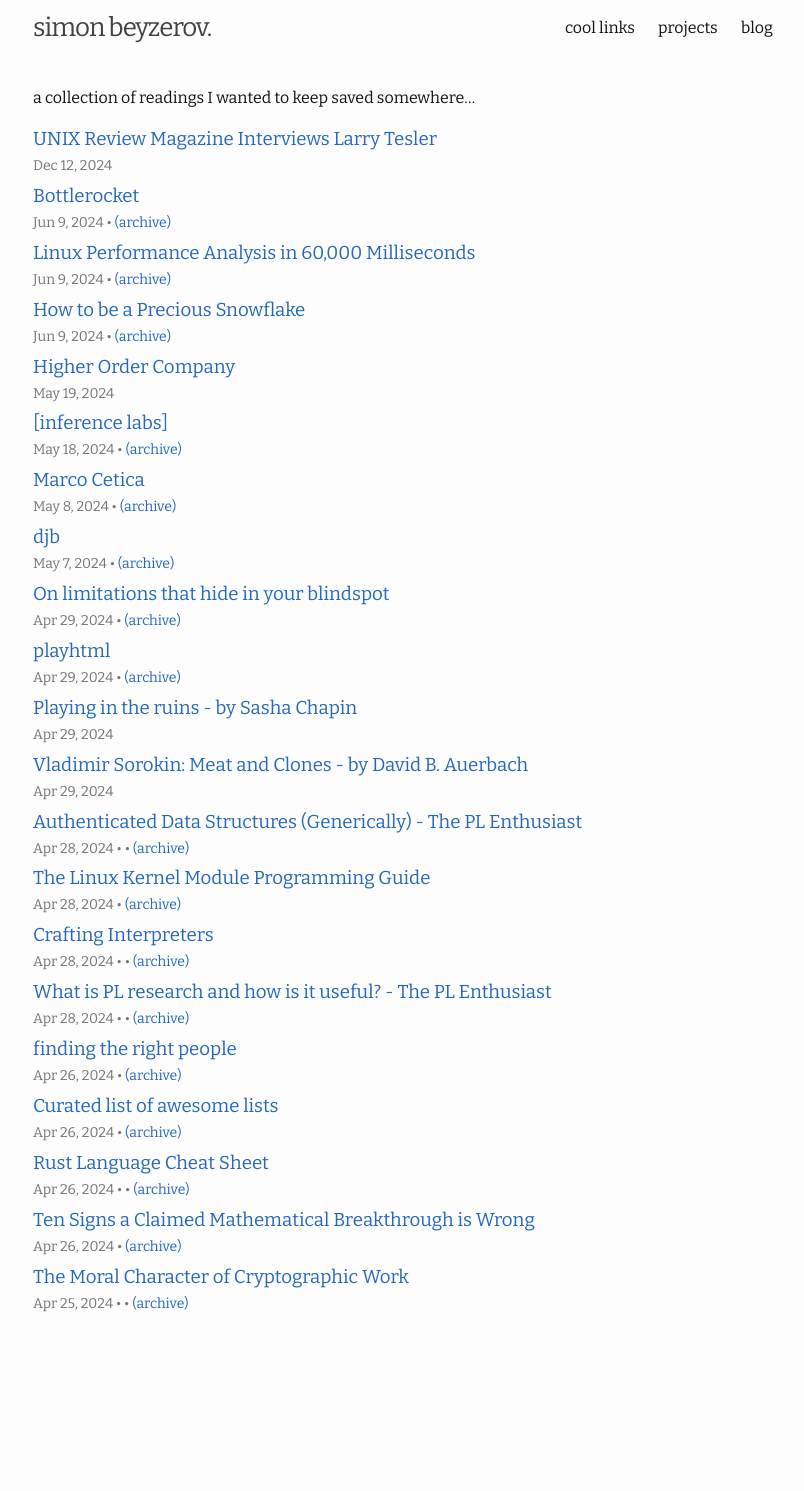
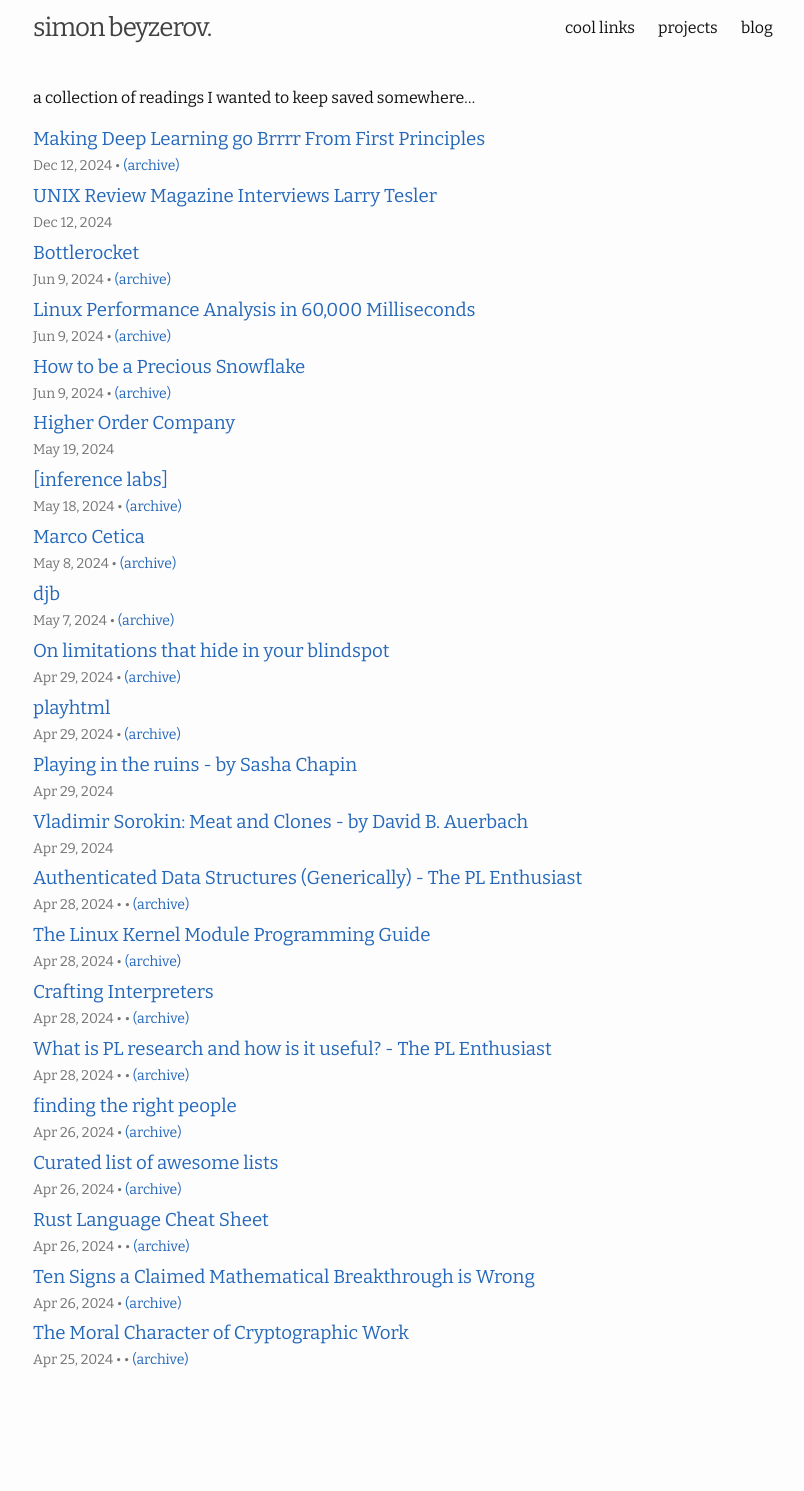
Before and after one commit to sim15/sim15.github.io, a Jekyll site: the page built from bookmarks.md, in a window 1280 px wide. Shown: the whole page, without its empty margins (237-1041 px from the left). Built offline with Jekyll 4.4.1, drawn with Linux system fonts in a browser that asks for light colours; before the commit the page ends 1435 px from its top, so only the background shows below that.

Commit message:
Bookmark Making Deep Learning go Brrrr From First Principles

```diff
--- a/_data/bookmarks.json
+++ b/_data/bookmarks.json
@@ -265,5 +265,17 @@
     "image": "",
     "type": "",
     "altTitle": "UNIX Review Magazine Interviews Larry Tesler"
+  },
+  {
+    "title": "Making Deep Learning go Brrrr From First Principles",
+    "site": "",
+    "author": "",
+    "date": "2024-12-12",
+    "timestamp": "2024-12-12T20:30:54.668Z",
+    "description": "",
+    "url": "https://horace.io/brrr_intro.html",
+    "type": "",
+    "waybackUrl": "http://web.archive.org/web/20241119001725/https://horace.io/brrr_intro.html",
+    "altTitle": "Making Deep Learning go Brrrr From First Principles"
   }
 ]
```
